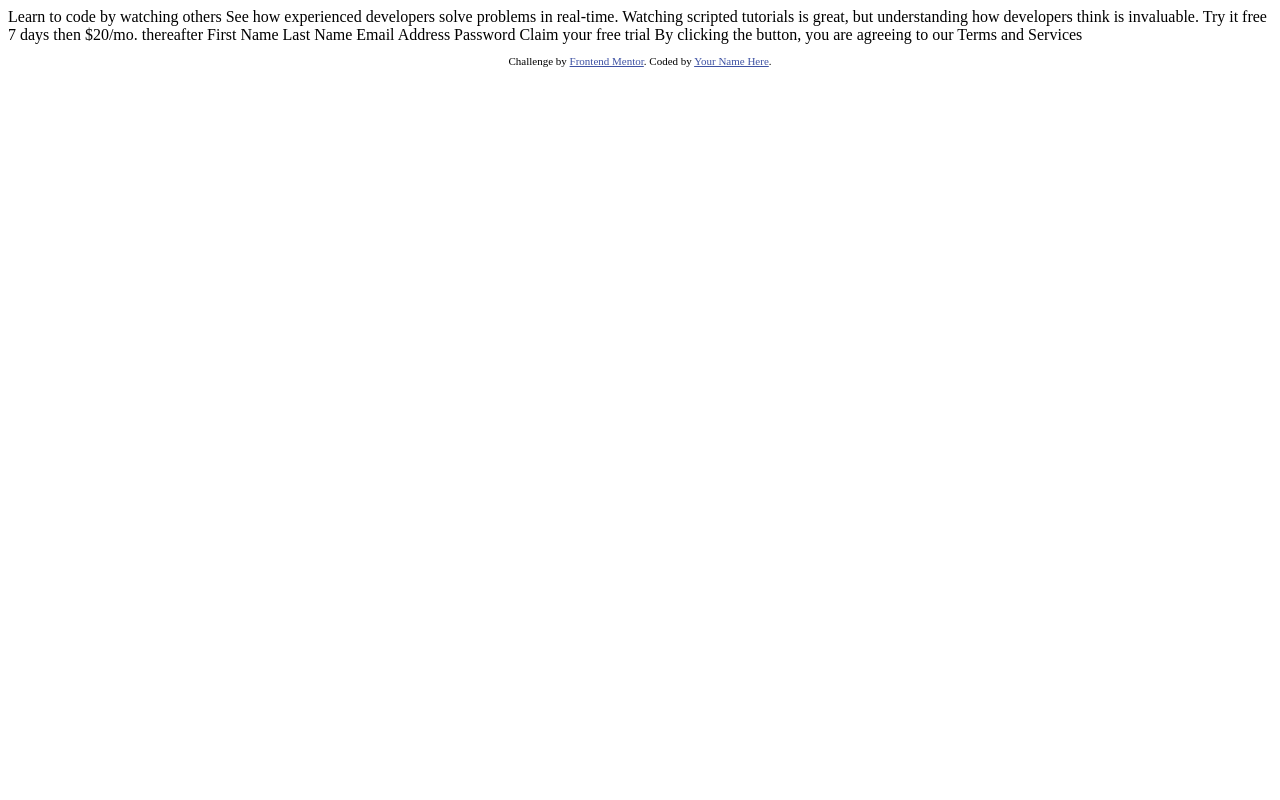
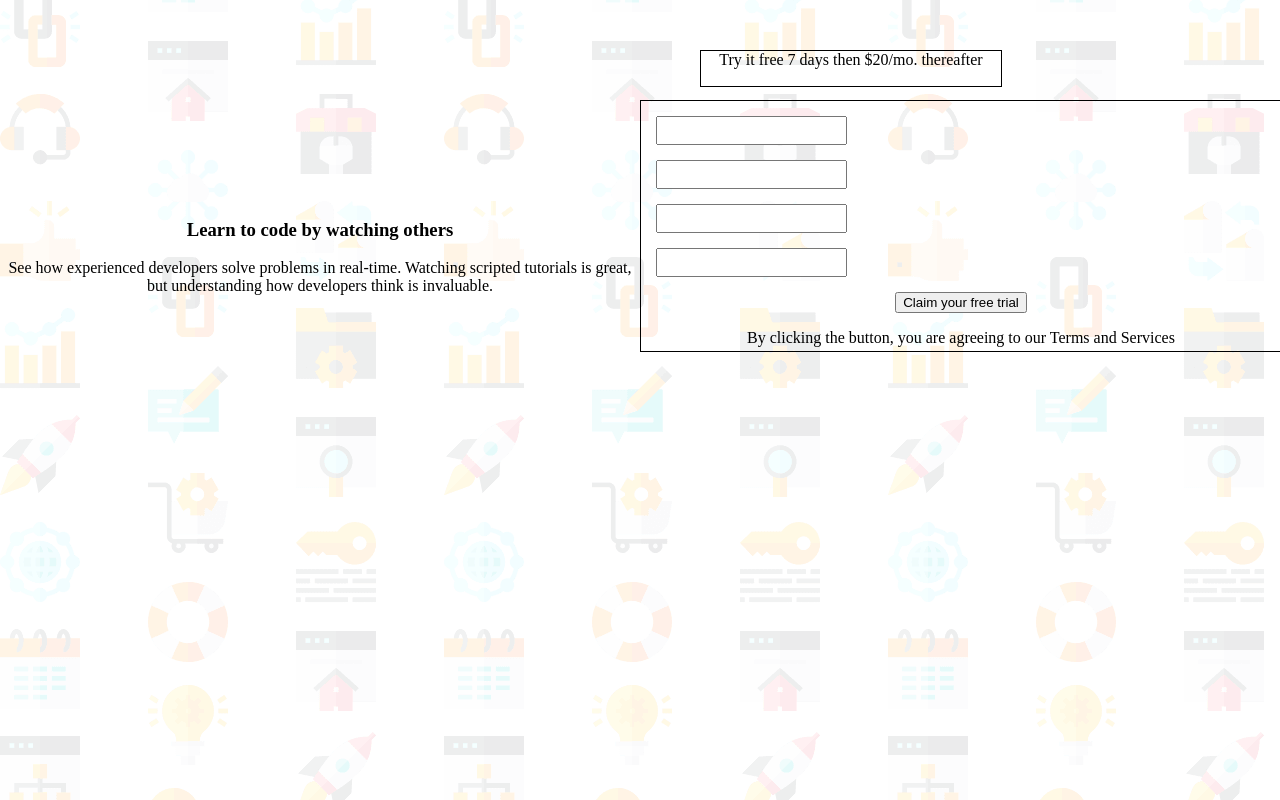
Before and after one commit to BelminMahic/AnIdiotsGuideInWebDevelopment_IntroComponentWithSignup, a plain HTML site: page index.html in a window 1280 px wide. Drawn offline with Linux system fonts and the light colour scheme.

Commit message:
postavka, mrsko mi radit dalje

```diff
--- /dev/null
+++ b/css/styles.css
@@ -0,0 +1,32 @@
+body{
+    margin:0;
+    background-image: url("../images/bg-intro-desktop.png");
+    text-align: center;
+}
+.learning{
+    width: 50%;
+    position: absolute;
+    top:25%;
+}
+#try{
+    border:1px solid black;
+    width:300px;
+    height:35px;
+    position: relative;
+    left:700px;
+    top:50px;
+}
+form
+{
+    border:1px solid black;
+    width:50%;
+    position: absolute;
+    left:50%;
+    top:100px;
+    height: 250px;
+}
+.boxSize{
+    display: block;
+    margin:15px;
+    padding:5px;
+}
--- a/index.html
+++ b/index.html
@@ -5,38 +5,37 @@
   <meta name="viewport" content="width=device-width, initial-scale=1.0"> <!-- displays site properly based on user's device -->
 
   <link rel="icon" type="image/png" sizes="32x32" href="./images/favicon-32x32.png">
-
+  <link rel="stylesheet" href="css/styles.css">
   <title>Frontend Mentor | Intro component with sign up form</title>
 
   <!-- Feel free to remove these styles or customise in your own stylesheet 👍 -->
-  <style>
-    .attribution { font-size: 11px; text-align: center; }
-    .attribution a { color: hsl(228, 45%, 44%); }
-  </style>
+
 </head>
 <body>
 
-  Learn to code by watching others
+  <div class="learning">
+  <h3>Learn to code by watching others</h3>
 
-  See how experienced developers solve problems in real-time. Watching scripted tutorials is great,
-  but understanding how developers think is invaluable.
+  <p> See how experienced developers solve problems in real-time. Watching scripted tutorials is great,
+  but understanding how developers think is invaluable.</p>
+</div>
+  <div id="try">Try it free 7 days then $20/mo. thereafter </div>
+<form action="">
+  <input class="boxSize" type="text">
+  <input class="boxSize" type="text">
 
-  Try it free 7 days then $20/mo. thereafter
+  <input class="boxSize" type="email">
+  <input class="boxSize" type="password">
 
-  First Name
-  Last Name
-  Email Address
-  Password
+  <button class="btn">Claim your free trial </button>
+ <p> By clicking the button, you are agreeing to our Terms and Services</p>
 
-  Claim your free trial
 
-  By clicking the button, you are agreeing to our Terms and Services
 
-  <footer>
-    <p class="attribution">
-      Challenge by <a href="https://www.frontendmentor.io?ref=challenge" target="_blank">Frontend Mentor</a>.
-      Coded by <a href="#">Your Name Here</a>.
-    </p>
-  </footer>
+</form>
+
+
+
 </body>
+<script src="js/index.js"></script>
 </html>
```
Also changed, not shown: js/index.js (added).
